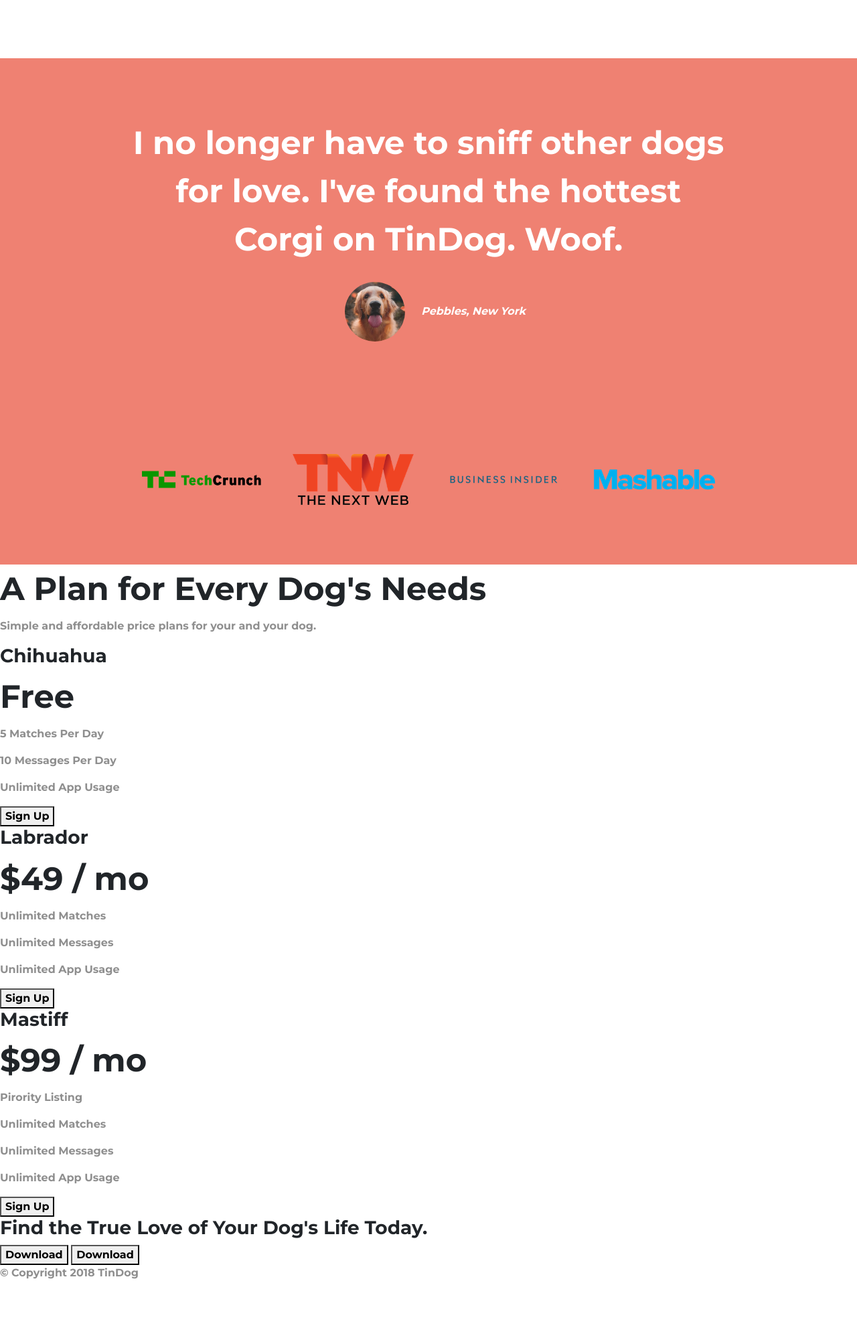
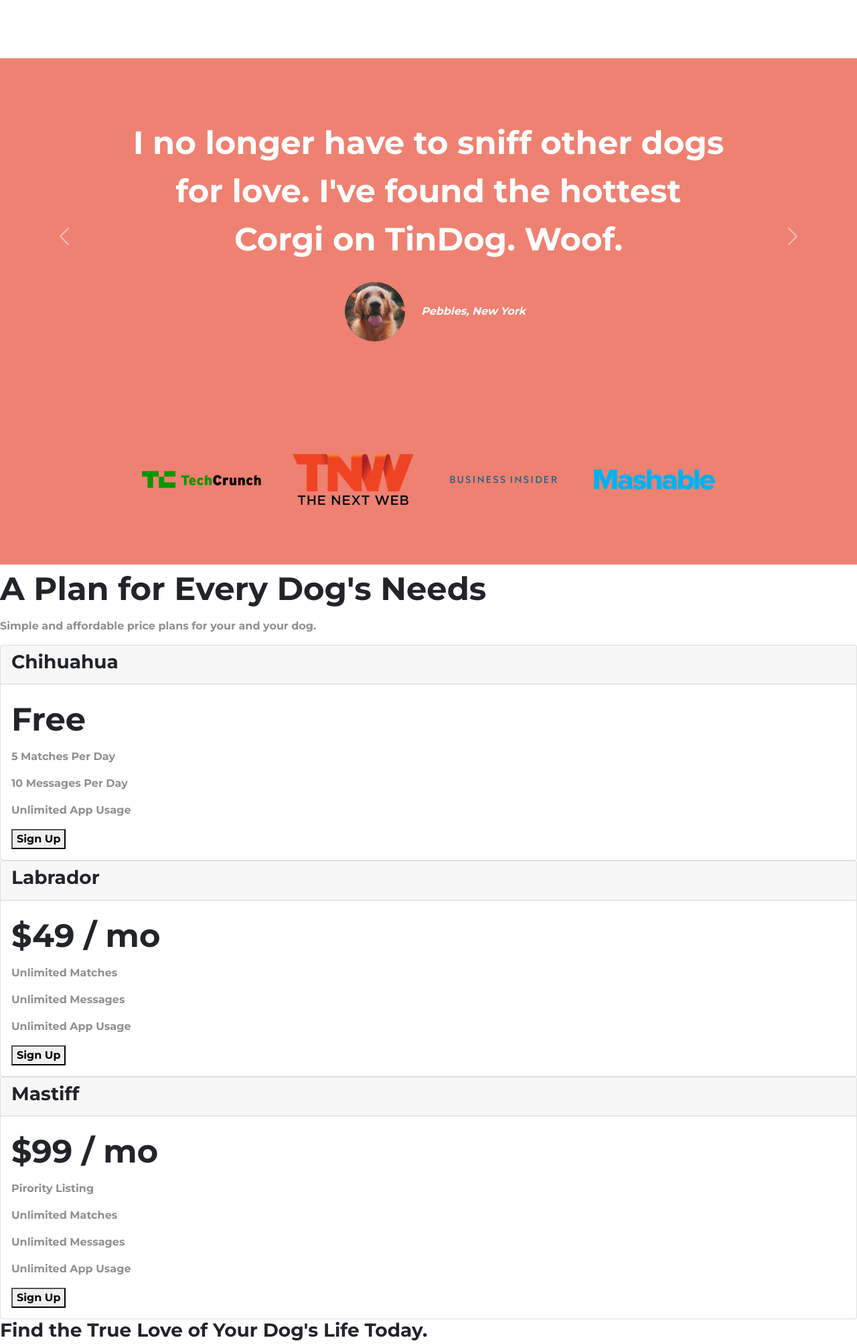
Before and after one commit to yakshesh08/Bootstrap-Project, a plain HTML site: page TinDog-Start-master/index.html in a window 1280 px wide. Shown: the part 1174-3181 px from the top of the page at 67% size. Before the commit the page ends 3103 px from the top, so only its background shows below. Drawn offline with nearby package versions, Linux system fonts and the light colour scheme.

Commit message:
22-07-21//12:53

```diff
--- a/TinDog-Start-master/css/styles.css
+++ b/TinDog-Start-master/css/styles.css
@@ -79,10 +79,15 @@ p{
 /*testimonials*/
 
 #testimonials{
-padding: 7% 15%;
+
 text-align: center;
 background-color: #ef8172;
 color: #fff;
+}
+
+.carousel-item{
+    padding: 7% 15%;
+
 }
 
 .testimonials-image{
--- a/TinDog-Start-master/index.html
+++ b/TinDog-Start-master/index.html
@@ -94,14 +94,33 @@
 
   <section id="testimonials">
 
+    <div id="carouselExampleControls" class="carousel slide" data-bs-ride="false">
+      <div class="carousel-inner">
+        <div class="carousel-item active">
           <h2>I no longer have to sniff other dogs for love. I've found the hottest Corgi on TinDog. Woof.</h2>
           <img class="testimonials-image" src="images/dog-img.jpg" alt="dog-profile">
           <em>Pebbles, New York</em>
+        </div>
+        <div class="carousel-item">
+          <h2 class="testimonial-text">My dog used to be so lonely, but with TinDog's help, they've found the love of
+            their life. I think.</h2>
+          <img class="testimonials-image" src="images/lady-img.jpg" alt="lady-profile">
+          <em>Beverly, Illinois</em>
 
-    <!-- <h2 class="testimonial-text">My dog used to be so lonely, but with TinDog's help, they've found the love of their life. I think.</h2>
-    <img class="testimonial-image" src="images/lady-img.jpg" alt="lady-profile">
-    <em>Beverly, Illinois</em> -->
+        </div>
 
+      </div>
+      <button class="carousel-control-prev" type="button" data-bs-target="#carouselExampleControls"
+        data-bs-slide="prev">
+        <span class="carousel-control-prev-icon"></span>
+
+      </button>
+      <button class="carousel-control-next" type="button" data-bs-target="#carouselExampleControls"
+        data-bs-slide="next">
+        <span class="carousel-control-next-icon"></span>
+
+      </button>
+    </div>
   </section>
 
 
@@ -123,31 +142,49 @@
     <h2>A Plan for Every Dog's Needs</h2>
     <p>Simple and affordable price plans for your and your dog.</p>
 
+    <div class="card-deck">
 
+      <div class="card">
+        <div class="card-header">
           <h3>Chihuahua</h3>
+        </div>
+        <div class="card-body">
           <h2>Free</h2>
           <p>5 Matches Per Day</p>
           <p>10 Messages Per Day</p>
           <p>Unlimited App Usage</p>
           <button type="button">Sign Up</button>
+        </div>
+      </div>
 
+      <div class="card">
+        <div class="card-header">
+          <h3>Labrador</h3>
+        </div>
+        <div class="card-body">
 
-    <h3>Labrador</h3>
           <h2>$49 / mo</h2>
           <p>Unlimited Matches</p>
           <p>Unlimited Messages</p>
           <p>Unlimited App Usage</p>
           <button type="button">Sign Up</button>
+        </div>
+      </div>
 
-
+      <div class="card">
+        <div class="card-header">
           <h3>Mastiff</h3>
+        </div>
+        <div class="card-body">
           <h2>$99 / mo</h2>
           <p>Pirority Listing</p>
           <p>Unlimited Matches</p>
           <p>Unlimited Messages</p>
           <p>Unlimited App Usage</p>
           <button type="button">Sign Up</button>
-
+        </div>
+      </div>
+    </div>
   </section>
 
 
```
Lines whose indentation alone changed are shown as unchanged.
